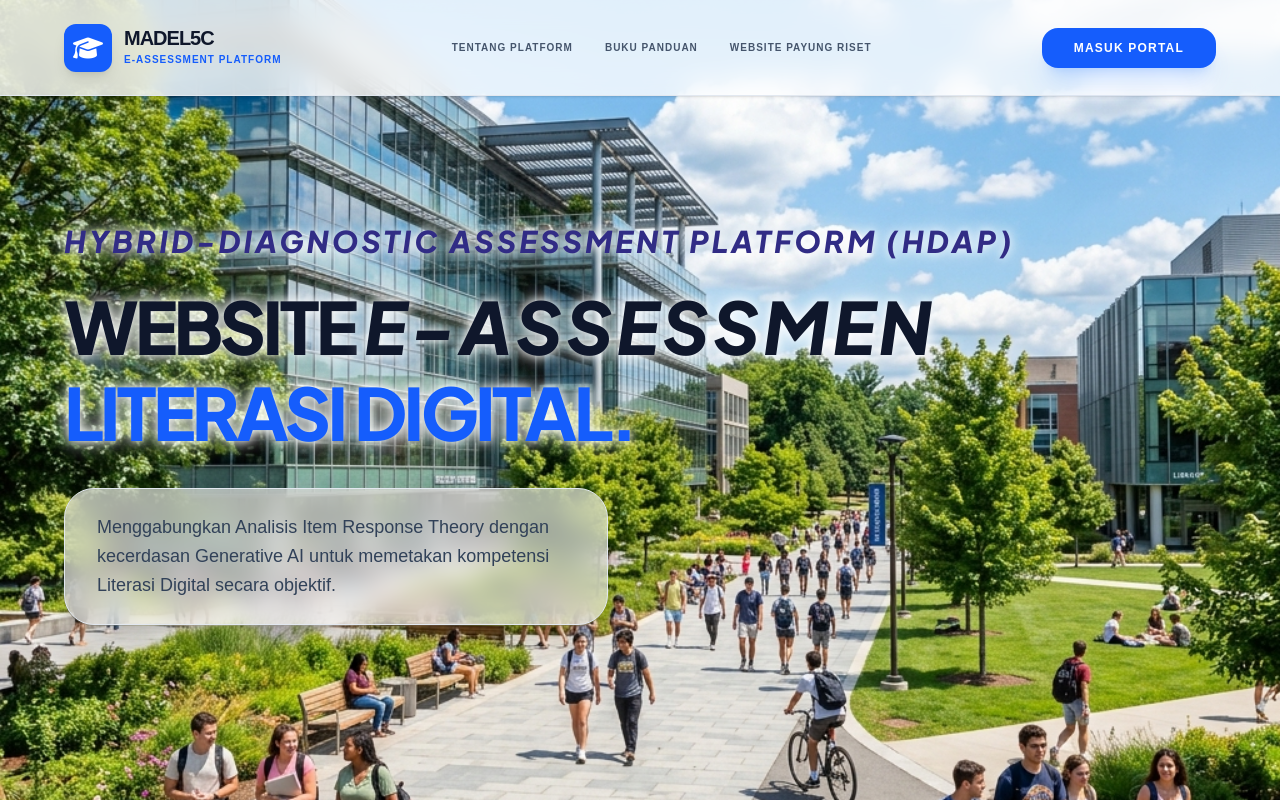
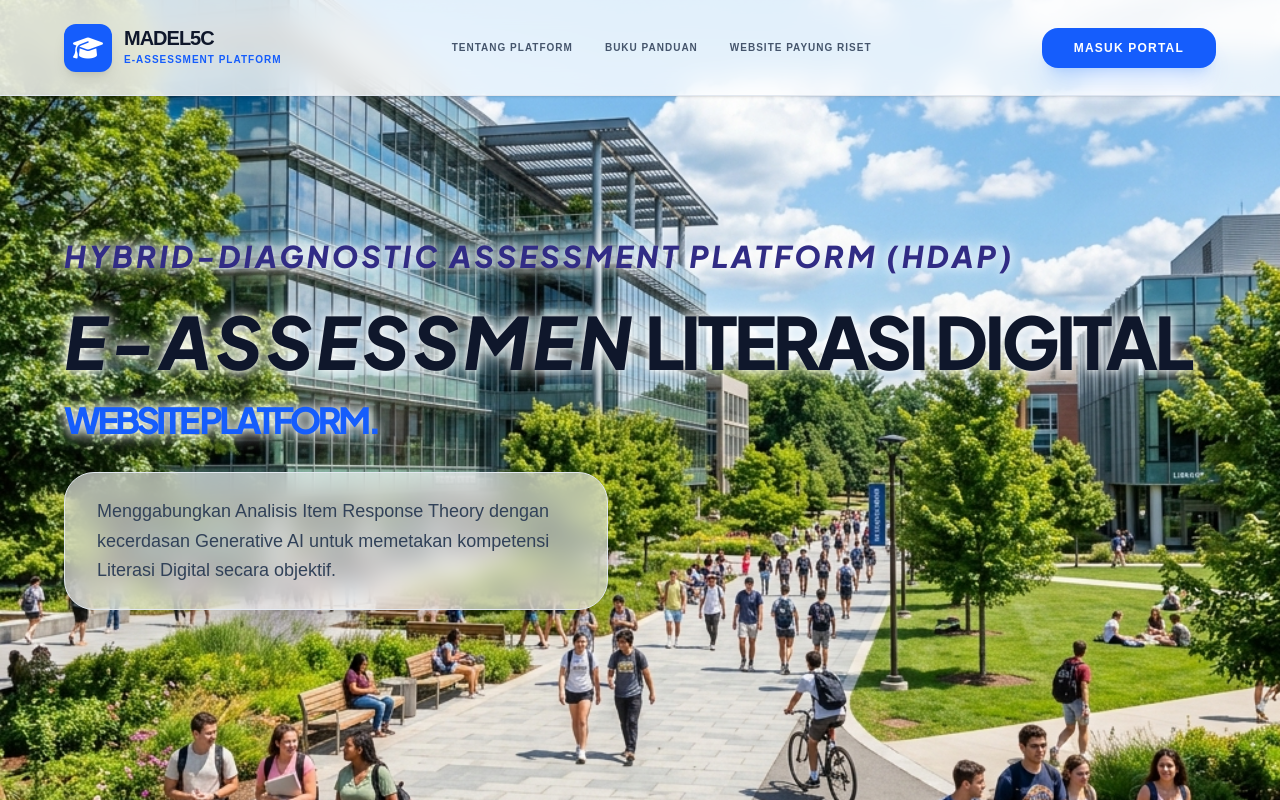
Before and after one commit to cathaleya/web_e-assesment, a Next.js app: page / in a window 1280 px wide. Shown: the top 800 px of the page. Built offline with nearby package versions, Linux system fonts and the light colour scheme; no server answers; the database is empty.

Commit message:
style: reorder landing title hierarchy to put E-ASSESSMEN LITERASI DIGITAL first

```diff
--- a/src/app/page.tsx
+++ b/src/app/page.tsx
@@ -77,8 +77,8 @@ export default function LandingPage() {
                 </span>
                 <span className="text-3xl md:text-5xl lg:text-7xl block font-black uppercase tracking-tighter text-slate-900 leading-[1.1] md:leading-[1.2]"
                       style={{ textShadow: "0 0 20px rgba(255,255,255,1), 0 0 10px rgba(255,255,255,1)" }}>
-                  <span className="block md:whitespace-nowrap">Website <span className="italic tracking-wider">E-ASSESSMEN</span></span>
-                  <span className="block md:whitespace-nowrap text-blue-600">LITERASI DIGITAL.</span>
+                  <span className="block md:whitespace-nowrap"><span className="italic tracking-wider">E-ASSESSMEN</span> LITERASI DIGITAL</span>
+                  <span className="block md:whitespace-nowrap text-blue-600 text-2xl lg:text-4xl mt-4">Website Platform.</span>
                 </span>
               </h1>
 
```
